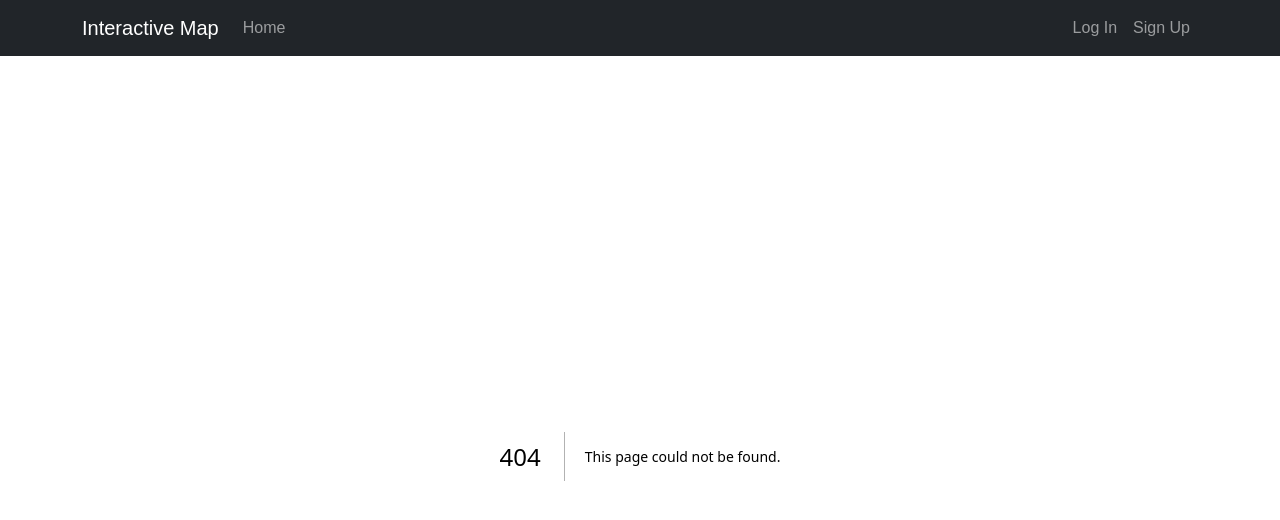
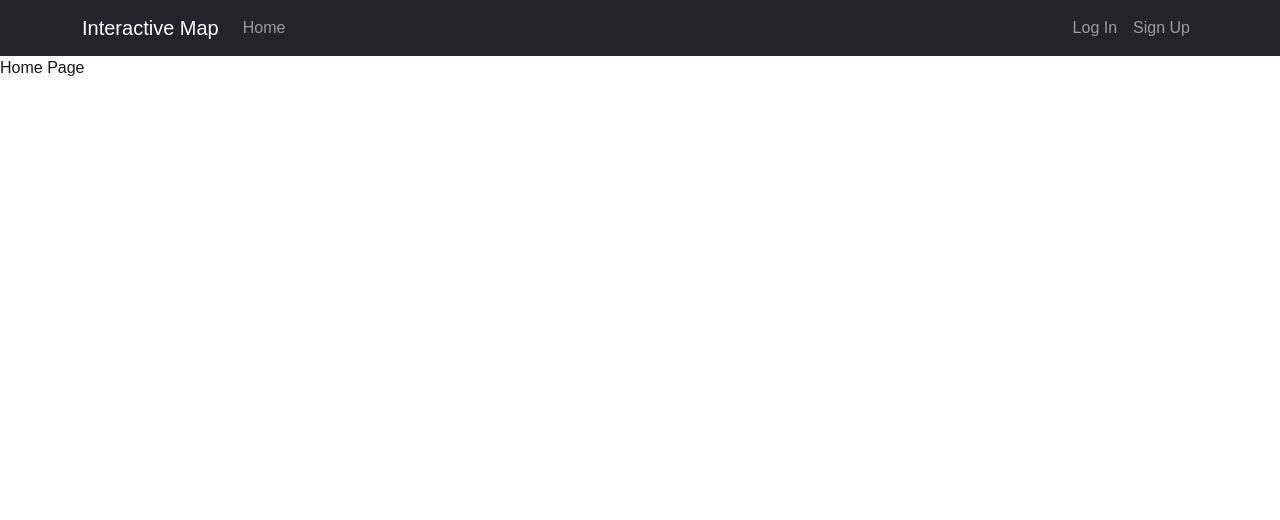
Before and after one commit to VoinaRares/Proiect-Licenta, a Next.js app in the folder interactive-map/: page /home in a window 1280 px wide. Before the commit this address had no page. Shown: the top 520 px of the page. Built offline with nearby package versions, Linux system fonts and the light colour scheme.

Commit message:
Added Home Route

```diff
--- /dev/null
+++ b/interactive-map/src/app/home/page.tsx
@@ -0,0 +1,3 @@
+export default function Home(){
+    return <div>Home Page</div>
+}
```
